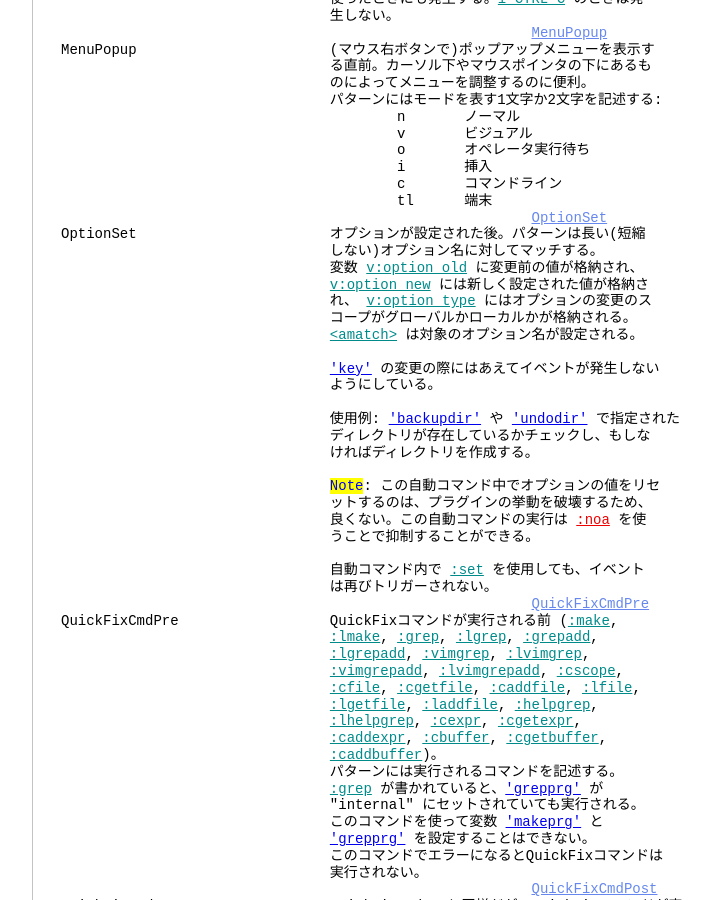
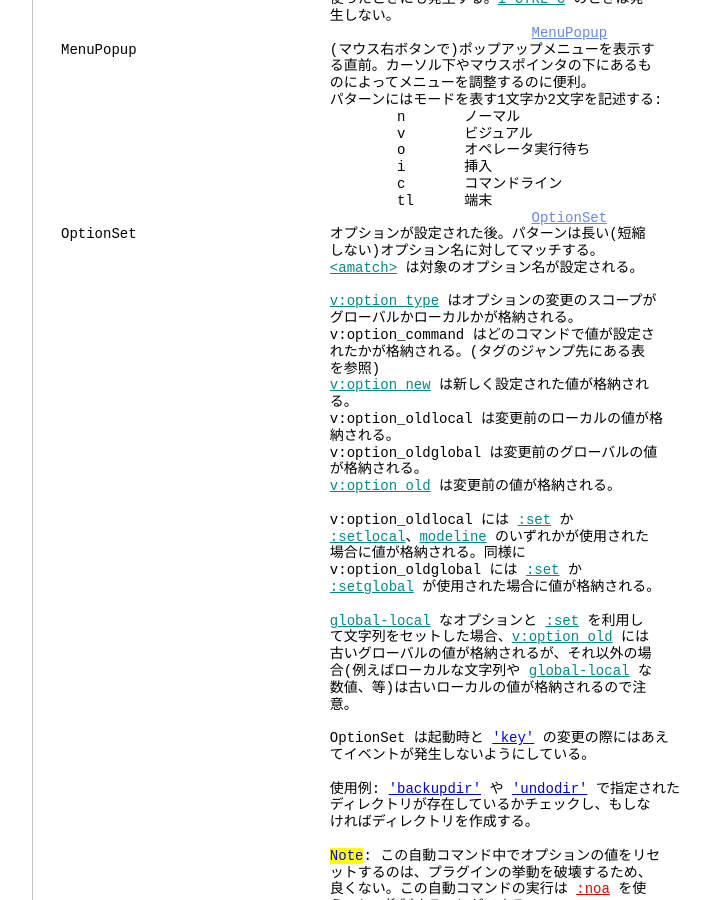
Before and after one commit to vim-jp/vimdoc-ja, a Jekyll site: the page built from autocmd.html, in a window 1280 px wide and 900 px high, scrolled down 14519 px. Shown: the whole window, without its empty margins (340-1050 px from the left). Built offline with Jekyll 4.4.1, drawn with Linux system fonts in a browser that asks for light colours; nearby versions of some CDN libraries; comment, search, counter and statistics services are not loaded; some of the changed text lies outside the part shown.

Commit message:
Generated by Travis JOB 2408.1
https://travis-ci.org/vim-jp/vimdoc-ja-working/builds/548002281

```diff
--- a/autocmd.html
+++ b/autocmd.html
@@ -3,7 +3,7 @@ layout: vimdoc
 helpname: 'autocmd'
 ---
 <div id='vimCodeElement'>
-<a class="Constant" href="autocmd.html" name="autocmd.txt">autocmd.txt</a>&nbsp;&nbsp; For&nbsp;<span class="Identifier">Vim バージョン 8.1.</span>&nbsp;&nbsp;Last change: 2019 Jun 02<br>
+<a class="Constant" href="autocmd.html" name="autocmd.txt">autocmd.txt</a>&nbsp;&nbsp; For&nbsp;<span class="Identifier">Vim バージョン 8.1.</span>&nbsp;&nbsp;Last change: 2019 Jun 15<br>
 <br>
 <br>
 &nbsp;&nbsp;&nbsp;&nbsp;&nbsp;&nbsp;&nbsp;&nbsp;&nbsp;&nbsp;&nbsp;&nbsp;&nbsp;&nbsp;&nbsp;&nbsp;&nbsp;&nbsp;<span class="Identifier">VIMリファレンスマニュアル&nbsp;&nbsp;&nbsp;&nbsp;by Bram Moolenaar</span><br>
@@ -870,14 +870,36 @@ MenuPopup&nbsp;&nbsp;&nbsp;&nbsp;&nbsp;&nbsp;&nbsp;&nbsp;&nbsp;&nbsp;&nbsp;&nbsp
 &nbsp;&nbsp;&nbsp;&nbsp;&nbsp;&nbsp;&nbsp;&nbsp;&nbsp;&nbsp;&nbsp;&nbsp;&nbsp;&nbsp;&nbsp;&nbsp;&nbsp;&nbsp;&nbsp;&nbsp;&nbsp;&nbsp;&nbsp;&nbsp;&nbsp;&nbsp;&nbsp;&nbsp;&nbsp;&nbsp;&nbsp;&nbsp;&nbsp;&nbsp;&nbsp;&nbsp;&nbsp;&nbsp;&nbsp;&nbsp;&nbsp;&nbsp;&nbsp;&nbsp;&nbsp;&nbsp;&nbsp;&nbsp;&nbsp;&nbsp;&nbsp;&nbsp;&nbsp;&nbsp;&nbsp;&nbsp;<a class="Constant" href="autocmd.html#OptionSet" name="OptionSet">OptionSet</a><br>
 OptionSet&nbsp;&nbsp;&nbsp;&nbsp;&nbsp;&nbsp;&nbsp;&nbsp;&nbsp;&nbsp;&nbsp;&nbsp;&nbsp;&nbsp;&nbsp;&nbsp;&nbsp;&nbsp;&nbsp;&nbsp;&nbsp;&nbsp; オプションが設定された後。パターンは長い(短縮<br>
 &nbsp;&nbsp;&nbsp;&nbsp;&nbsp;&nbsp;&nbsp;&nbsp;&nbsp;&nbsp;&nbsp;&nbsp;&nbsp;&nbsp;&nbsp;&nbsp;&nbsp;&nbsp;&nbsp;&nbsp;&nbsp;&nbsp;&nbsp;&nbsp;&nbsp;&nbsp;&nbsp;&nbsp;&nbsp;&nbsp;&nbsp;&nbsp;しない)オプション名に対してマッチする。<br>
-&nbsp;&nbsp;&nbsp;&nbsp;&nbsp;&nbsp;&nbsp;&nbsp;&nbsp;&nbsp;&nbsp;&nbsp;&nbsp;&nbsp;&nbsp;&nbsp;&nbsp;&nbsp;&nbsp;&nbsp;&nbsp;&nbsp;&nbsp;&nbsp;&nbsp;&nbsp;&nbsp;&nbsp;&nbsp;&nbsp;&nbsp;&nbsp;変数&nbsp;<a class="Identifier" href="eval.html#v:option_old">v:option_old</a>&nbsp;に変更前の値が格納され、<br>
-&nbsp;&nbsp;&nbsp;&nbsp;&nbsp;&nbsp;&nbsp;&nbsp;&nbsp;&nbsp;&nbsp;&nbsp;&nbsp;&nbsp;&nbsp;&nbsp;&nbsp;&nbsp;&nbsp;&nbsp;&nbsp;&nbsp;&nbsp;&nbsp;&nbsp;&nbsp;&nbsp;&nbsp;&nbsp;&nbsp;&nbsp;&nbsp;<a class="Identifier" href="eval.html#v:option_new">v:option_new</a>&nbsp;には新しく設定された値が格納さ<br>
-&nbsp;&nbsp;&nbsp;&nbsp;&nbsp;&nbsp;&nbsp;&nbsp;&nbsp;&nbsp;&nbsp;&nbsp;&nbsp;&nbsp;&nbsp;&nbsp;&nbsp;&nbsp;&nbsp;&nbsp;&nbsp;&nbsp;&nbsp;&nbsp;&nbsp;&nbsp;&nbsp;&nbsp;&nbsp;&nbsp;&nbsp;&nbsp;れ、&nbsp;<a class="Identifier" href="eval.html#v:option_type">v:option_type</a>&nbsp;にはオプションの変更のス<br>
-&nbsp;&nbsp;&nbsp;&nbsp;&nbsp;&nbsp;&nbsp;&nbsp;&nbsp;&nbsp;&nbsp;&nbsp;&nbsp;&nbsp;&nbsp;&nbsp;&nbsp;&nbsp;&nbsp;&nbsp;&nbsp;&nbsp;&nbsp;&nbsp;&nbsp;&nbsp;&nbsp;&nbsp;&nbsp;&nbsp;&nbsp;&nbsp;コープがグローバルかローカルかが格納される。<br>
 &nbsp;&nbsp;&nbsp;&nbsp;&nbsp;&nbsp;&nbsp;&nbsp;&nbsp;&nbsp;&nbsp;&nbsp;&nbsp;&nbsp;&nbsp;&nbsp;&nbsp;&nbsp;&nbsp;&nbsp;&nbsp;&nbsp;&nbsp;&nbsp;&nbsp;&nbsp;&nbsp;&nbsp;&nbsp;&nbsp;&nbsp;&nbsp;<a class="Identifier" href="cmdline.html#<amatch>">&lt;amatch&gt;</a>&nbsp;は対象のオプション名が設定される。<br>
 <br>
-&nbsp;&nbsp;&nbsp;&nbsp;&nbsp;&nbsp;&nbsp;&nbsp;&nbsp;&nbsp;&nbsp;&nbsp;&nbsp;&nbsp;&nbsp;&nbsp;&nbsp;&nbsp;&nbsp;&nbsp;&nbsp;&nbsp;&nbsp;&nbsp;&nbsp;&nbsp;&nbsp;&nbsp;&nbsp;&nbsp;&nbsp;&nbsp;<a class="Type" href="options.html#'key'">'key'</a>&nbsp;の変更の際にはあえてイベントが発生しない<br>
-&nbsp;&nbsp;&nbsp;&nbsp;&nbsp;&nbsp;&nbsp;&nbsp;&nbsp;&nbsp;&nbsp;&nbsp;&nbsp;&nbsp;&nbsp;&nbsp;&nbsp;&nbsp;&nbsp;&nbsp;&nbsp;&nbsp;&nbsp;&nbsp;&nbsp;&nbsp;&nbsp;&nbsp;&nbsp;&nbsp;&nbsp;&nbsp;ようにしている。<br>
+&nbsp;&nbsp;&nbsp;&nbsp;&nbsp;&nbsp;&nbsp;&nbsp;&nbsp;&nbsp;&nbsp;&nbsp;&nbsp;&nbsp;&nbsp;&nbsp;&nbsp;&nbsp;&nbsp;&nbsp;&nbsp;&nbsp;&nbsp;&nbsp;&nbsp;&nbsp;&nbsp;&nbsp;&nbsp;&nbsp;&nbsp;&nbsp;<a class="Identifier" href="eval.html#v:option_type">v:option_type</a>&nbsp;はオプションの変更のスコープが<br>
+&nbsp;&nbsp;&nbsp;&nbsp;&nbsp;&nbsp;&nbsp;&nbsp;&nbsp;&nbsp;&nbsp;&nbsp;&nbsp;&nbsp;&nbsp;&nbsp;&nbsp;&nbsp;&nbsp;&nbsp;&nbsp;&nbsp;&nbsp;&nbsp;&nbsp;&nbsp;&nbsp;&nbsp;&nbsp;&nbsp;&nbsp;&nbsp;グローバルかローカルかが格納される。<br>
+&nbsp;&nbsp;&nbsp;&nbsp;&nbsp;&nbsp;&nbsp;&nbsp;&nbsp;&nbsp;&nbsp;&nbsp;&nbsp;&nbsp;&nbsp;&nbsp;&nbsp;&nbsp;&nbsp;&nbsp;&nbsp;&nbsp;&nbsp;&nbsp;&nbsp;&nbsp;&nbsp;&nbsp;&nbsp;&nbsp;&nbsp;&nbsp;<span class="MissingTag">v:option_command</span>&nbsp;はどのコマンドで値が設定さ<br>
+&nbsp;&nbsp;&nbsp;&nbsp;&nbsp;&nbsp;&nbsp;&nbsp;&nbsp;&nbsp;&nbsp;&nbsp;&nbsp;&nbsp;&nbsp;&nbsp;&nbsp;&nbsp;&nbsp;&nbsp;&nbsp;&nbsp;&nbsp;&nbsp;&nbsp;&nbsp;&nbsp;&nbsp;&nbsp;&nbsp;&nbsp;&nbsp;れたかが格納される。(タグのジャンプ先にある表<br>
+&nbsp;&nbsp;&nbsp;&nbsp;&nbsp;&nbsp;&nbsp;&nbsp;&nbsp;&nbsp;&nbsp;&nbsp;&nbsp;&nbsp;&nbsp;&nbsp;&nbsp;&nbsp;&nbsp;&nbsp;&nbsp;&nbsp;&nbsp;&nbsp;&nbsp;&nbsp;&nbsp;&nbsp;&nbsp;&nbsp;&nbsp;&nbsp;を参照)<br>
+&nbsp;&nbsp;&nbsp;&nbsp;&nbsp;&nbsp;&nbsp;&nbsp;&nbsp;&nbsp;&nbsp;&nbsp;&nbsp;&nbsp;&nbsp;&nbsp;&nbsp;&nbsp;&nbsp;&nbsp;&nbsp;&nbsp;&nbsp;&nbsp;&nbsp;&nbsp;&nbsp;&nbsp;&nbsp;&nbsp;&nbsp;&nbsp;<a class="Identifier" href="eval.html#v:option_new">v:option_new</a>&nbsp;は新しく設定された値が格納され<br>
+&nbsp;&nbsp;&nbsp;&nbsp;&nbsp;&nbsp;&nbsp;&nbsp;&nbsp;&nbsp;&nbsp;&nbsp;&nbsp;&nbsp;&nbsp;&nbsp;&nbsp;&nbsp;&nbsp;&nbsp;&nbsp;&nbsp;&nbsp;&nbsp;&nbsp;&nbsp;&nbsp;&nbsp;&nbsp;&nbsp;&nbsp;&nbsp;る。<br>
+&nbsp;&nbsp;&nbsp;&nbsp;&nbsp;&nbsp;&nbsp;&nbsp;&nbsp;&nbsp;&nbsp;&nbsp;&nbsp;&nbsp;&nbsp;&nbsp;&nbsp;&nbsp;&nbsp;&nbsp;&nbsp;&nbsp;&nbsp;&nbsp;&nbsp;&nbsp;&nbsp;&nbsp;&nbsp;&nbsp;&nbsp;&nbsp;<span class="MissingTag">v:option_oldlocal</span>&nbsp;は変更前のローカルの値が格<br>
+&nbsp;&nbsp;&nbsp;&nbsp;&nbsp;&nbsp;&nbsp;&nbsp;&nbsp;&nbsp;&nbsp;&nbsp;&nbsp;&nbsp;&nbsp;&nbsp;&nbsp;&nbsp;&nbsp;&nbsp;&nbsp;&nbsp;&nbsp;&nbsp;&nbsp;&nbsp;&nbsp;&nbsp;&nbsp;&nbsp;&nbsp;&nbsp;納される。<br>
+&nbsp;&nbsp;&nbsp;&nbsp;&nbsp;&nbsp;&nbsp;&nbsp;&nbsp;&nbsp;&nbsp;&nbsp;&nbsp;&nbsp;&nbsp;&nbsp;&nbsp;&nbsp;&nbsp;&nbsp;&nbsp;&nbsp;&nbsp;&nbsp;&nbsp;&nbsp;&nbsp;&nbsp;&nbsp;&nbsp;&nbsp;&nbsp;<span class="MissingTag">v:option_oldglobal</span>&nbsp;は変更前のグローバルの値<br>
+&nbsp;&nbsp;&nbsp;&nbsp;&nbsp;&nbsp;&nbsp;&nbsp;&nbsp;&nbsp;&nbsp;&nbsp;&nbsp;&nbsp;&nbsp;&nbsp;&nbsp;&nbsp;&nbsp;&nbsp;&nbsp;&nbsp;&nbsp;&nbsp;&nbsp;&nbsp;&nbsp;&nbsp;&nbsp;&nbsp;&nbsp;&nbsp;が格納される。<br>
+&nbsp;&nbsp;&nbsp;&nbsp;&nbsp;&nbsp;&nbsp;&nbsp;&nbsp;&nbsp;&nbsp;&nbsp;&nbsp;&nbsp;&nbsp;&nbsp;&nbsp;&nbsp;&nbsp;&nbsp;&nbsp;&nbsp;&nbsp;&nbsp;&nbsp;&nbsp;&nbsp;&nbsp;&nbsp;&nbsp;&nbsp;&nbsp;<a class="Identifier" href="eval.html#v:option_old">v:option_old</a>&nbsp;は変更前の値が格納される。<br>
+<br>
+&nbsp;&nbsp;&nbsp;&nbsp;&nbsp;&nbsp;&nbsp;&nbsp;&nbsp;&nbsp;&nbsp;&nbsp;&nbsp;&nbsp;&nbsp;&nbsp;&nbsp;&nbsp;&nbsp;&nbsp;&nbsp;&nbsp;&nbsp;&nbsp;&nbsp;&nbsp;&nbsp;&nbsp;&nbsp;&nbsp;&nbsp;&nbsp;<span class="MissingTag">v:option_oldlocal</span>&nbsp;には&nbsp;<a class="Identifier" href="options.html#:set">:set</a>&nbsp;か<br>
+&nbsp;&nbsp;&nbsp;&nbsp;&nbsp;&nbsp;&nbsp;&nbsp;&nbsp;&nbsp;&nbsp;&nbsp;&nbsp;&nbsp;&nbsp;&nbsp;&nbsp;&nbsp;&nbsp;&nbsp;&nbsp;&nbsp;&nbsp;&nbsp;&nbsp;&nbsp;&nbsp;&nbsp;&nbsp;&nbsp;&nbsp;&nbsp;<a class="Identifier" href="options.html#:setlocal">:setlocal</a>、<a class="Identifier" href="options.html#modeline">modeline</a>&nbsp;のいずれかが使用された<br>
+&nbsp;&nbsp;&nbsp;&nbsp;&nbsp;&nbsp;&nbsp;&nbsp;&nbsp;&nbsp;&nbsp;&nbsp;&nbsp;&nbsp;&nbsp;&nbsp;&nbsp;&nbsp;&nbsp;&nbsp;&nbsp;&nbsp;&nbsp;&nbsp;&nbsp;&nbsp;&nbsp;&nbsp;&nbsp;&nbsp;&nbsp;&nbsp;場合に値が格納される。同様に<br>
+&nbsp;&nbsp;&nbsp;&nbsp;&nbsp;&nbsp;&nbsp;&nbsp;&nbsp;&nbsp;&nbsp;&nbsp;&nbsp;&nbsp;&nbsp;&nbsp;&nbsp;&nbsp;&nbsp;&nbsp;&nbsp;&nbsp;&nbsp;&nbsp;&nbsp;&nbsp;&nbsp;&nbsp;&nbsp;&nbsp;&nbsp;&nbsp;<span class="MissingTag">v:option_oldglobal</span>&nbsp;には&nbsp;<a class="Identifier" href="options.html#:set">:set</a>&nbsp;か<br>
+&nbsp;&nbsp;&nbsp;&nbsp;&nbsp;&nbsp;&nbsp;&nbsp;&nbsp;&nbsp;&nbsp;&nbsp;&nbsp;&nbsp;&nbsp;&nbsp;&nbsp;&nbsp;&nbsp;&nbsp;&nbsp;&nbsp;&nbsp;&nbsp;&nbsp;&nbsp;&nbsp;&nbsp;&nbsp;&nbsp;&nbsp;&nbsp;<a class="Identifier" href="options.html#:setglobal">:setglobal</a>&nbsp;が使用された場合に値が格納される。<br>
+<br>
+&nbsp;&nbsp;&nbsp;&nbsp;&nbsp;&nbsp;&nbsp;&nbsp;&nbsp;&nbsp;&nbsp;&nbsp;&nbsp;&nbsp;&nbsp;&nbsp;&nbsp;&nbsp;&nbsp;&nbsp;&nbsp;&nbsp;&nbsp;&nbsp;&nbsp;&nbsp;&nbsp;&nbsp;&nbsp;&nbsp;&nbsp;&nbsp;<a class="Identifier" href="options.html#global-local">global-local</a>&nbsp;なオプションと&nbsp;<a class="Identifier" href="options.html#:set">:set</a>&nbsp;を利用し<br>
+&nbsp;&nbsp;&nbsp;&nbsp;&nbsp;&nbsp;&nbsp;&nbsp;&nbsp;&nbsp;&nbsp;&nbsp;&nbsp;&nbsp;&nbsp;&nbsp;&nbsp;&nbsp;&nbsp;&nbsp;&nbsp;&nbsp;&nbsp;&nbsp;&nbsp;&nbsp;&nbsp;&nbsp;&nbsp;&nbsp;&nbsp;&nbsp;て文字列をセットした場合、<a class="Identifier" href="eval.html#v:option_old">v:option_old</a>&nbsp;には<br>
+&nbsp;&nbsp;&nbsp;&nbsp;&nbsp;&nbsp;&nbsp;&nbsp;&nbsp;&nbsp;&nbsp;&nbsp;&nbsp;&nbsp;&nbsp;&nbsp;&nbsp;&nbsp;&nbsp;&nbsp;&nbsp;&nbsp;&nbsp;&nbsp;&nbsp;&nbsp;&nbsp;&nbsp;&nbsp;&nbsp;&nbsp;&nbsp;古いグローバルの値が格納されるが、それ以外の場<br>
+&nbsp;&nbsp;&nbsp;&nbsp;&nbsp;&nbsp;&nbsp;&nbsp;&nbsp;&nbsp;&nbsp;&nbsp;&nbsp;&nbsp;&nbsp;&nbsp;&nbsp;&nbsp;&nbsp;&nbsp;&nbsp;&nbsp;&nbsp;&nbsp;&nbsp;&nbsp;&nbsp;&nbsp;&nbsp;&nbsp;&nbsp;&nbsp;合(例えばローカルな文字列や&nbsp;<a class="Identifier" href="options.html#global-local">global-local</a>&nbsp;な<br>
+&nbsp;&nbsp;&nbsp;&nbsp;&nbsp;&nbsp;&nbsp;&nbsp;&nbsp;&nbsp;&nbsp;&nbsp;&nbsp;&nbsp;&nbsp;&nbsp;&nbsp;&nbsp;&nbsp;&nbsp;&nbsp;&nbsp;&nbsp;&nbsp;&nbsp;&nbsp;&nbsp;&nbsp;&nbsp;&nbsp;&nbsp;&nbsp;数値、等)は古いローカルの値が格納されるので注<br>
+&nbsp;&nbsp;&nbsp;&nbsp;&nbsp;&nbsp;&nbsp;&nbsp;&nbsp;&nbsp;&nbsp;&nbsp;&nbsp;&nbsp;&nbsp;&nbsp;&nbsp;&nbsp;&nbsp;&nbsp;&nbsp;&nbsp;&nbsp;&nbsp;&nbsp;&nbsp;&nbsp;&nbsp;&nbsp;&nbsp;&nbsp;&nbsp;意。<br>
+<br>
+&nbsp;&nbsp;&nbsp;&nbsp;&nbsp;&nbsp;&nbsp;&nbsp;&nbsp;&nbsp;&nbsp;&nbsp;&nbsp;&nbsp;&nbsp;&nbsp;&nbsp;&nbsp;&nbsp;&nbsp;&nbsp;&nbsp;&nbsp;&nbsp;&nbsp;&nbsp;&nbsp;&nbsp;&nbsp;&nbsp;&nbsp;&nbsp;OptionSet は起動時と&nbsp;<a class="Type" href="options.html#'key'">'key'</a>&nbsp;の変更の際にはあえ<br>
+&nbsp;&nbsp;&nbsp;&nbsp;&nbsp;&nbsp;&nbsp;&nbsp;&nbsp;&nbsp;&nbsp;&nbsp;&nbsp;&nbsp;&nbsp;&nbsp;&nbsp;&nbsp;&nbsp;&nbsp;&nbsp;&nbsp;&nbsp;&nbsp;&nbsp;&nbsp;&nbsp;&nbsp;&nbsp;&nbsp;&nbsp;&nbsp;てイベントが発生しないようにしている。<br>
 <br>
 &nbsp;&nbsp;&nbsp;&nbsp;&nbsp;&nbsp;&nbsp;&nbsp;&nbsp;&nbsp;&nbsp;&nbsp;&nbsp;&nbsp;&nbsp;&nbsp;&nbsp;&nbsp;&nbsp;&nbsp;&nbsp;&nbsp;&nbsp;&nbsp;&nbsp;&nbsp;&nbsp;&nbsp;&nbsp;&nbsp;&nbsp;&nbsp;使用例:&nbsp;<a class="Type" href="options.html#'backupdir'">'backupdir'</a>&nbsp;や&nbsp;<a class="Type" href="options.html#'undodir'">'undodir'</a>&nbsp;で指定された<br>
 &nbsp;&nbsp;&nbsp;&nbsp;&nbsp;&nbsp;&nbsp;&nbsp;&nbsp;&nbsp;&nbsp;&nbsp;&nbsp;&nbsp;&nbsp;&nbsp;&nbsp;&nbsp;&nbsp;&nbsp;&nbsp;&nbsp;&nbsp;&nbsp;&nbsp;&nbsp;&nbsp;&nbsp;&nbsp;&nbsp;&nbsp;&nbsp;ディレクトリが存在しているかチェックし、もしな<br>
```
